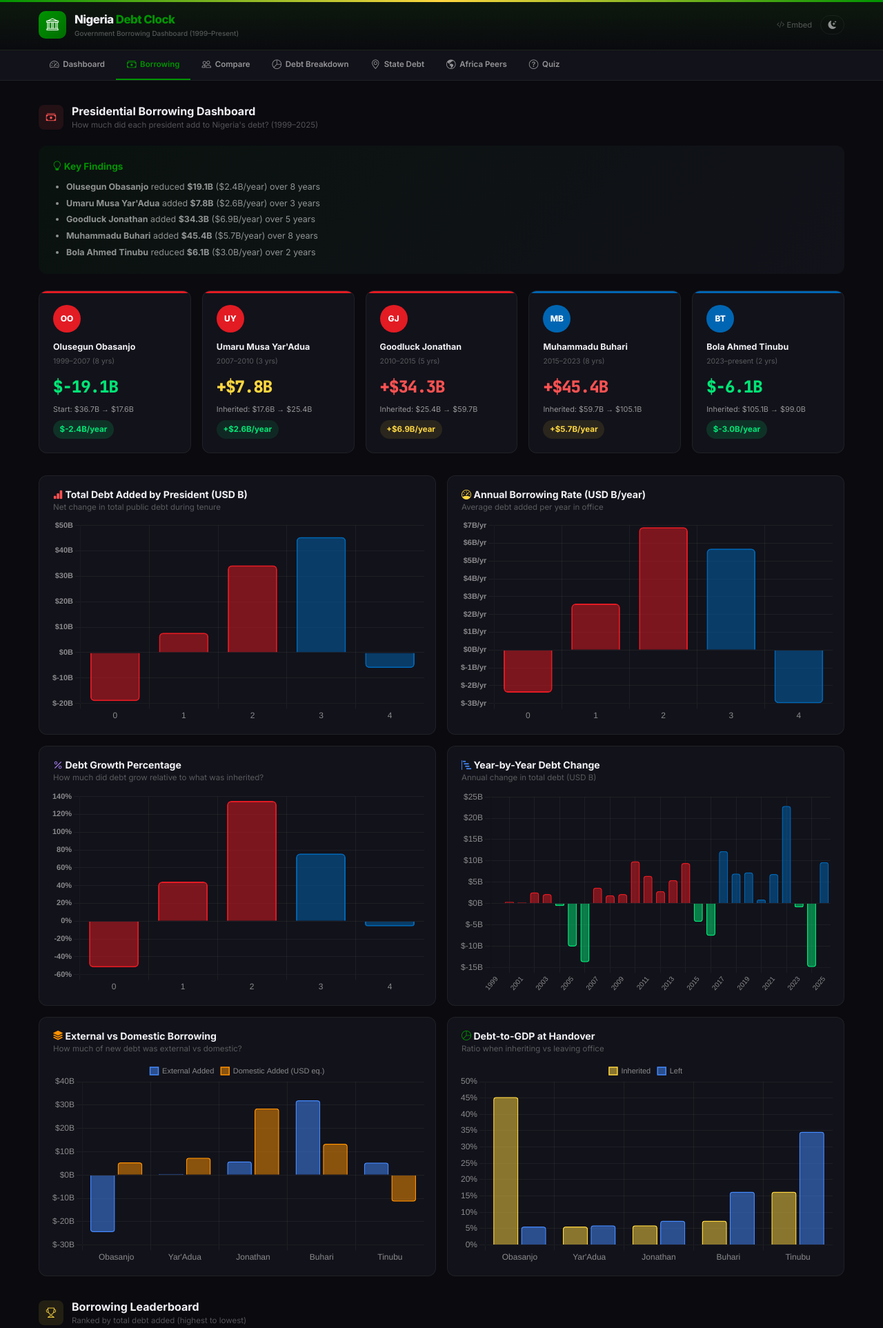
After one commit to femiwill/debt_clock, a Flask app: page /borrowing in a window 1280 px wide. The commit adds this page. Shown: the top 1925 px of the page at 69% size. Run offline with Flask 3, Linux system fonts and the light colour scheme.

Commit message:
Add Presidential Borrowing Dashboard (/borrowing)
- Summary cards showing total debt added, annual borrowing rate per president
- 6 charts: debt added bar, annual rate, growth %, year-by-year waterfall,
  external vs domestic split, debt-to-GDP at handover
- Borrowing leaderboard table ranked by total debt added
- Year-by-year breakdown cards with mini bar visualizations
- Key findings insight box

Co-Authored-By: Claude Opus 4.6 <noreply@anthropic.com>

```diff
--- a/app.py
+++ b/app.py
@@ -576,6 +576,88 @@ def build_pres_summary(pres, prev_last, last, years_label):
     }
 
 
+@app.route('/borrowing')
+def borrowing():
+    presidents = President.query.order_by(President.start_year).all()
+    all_data = EconomicData.query.order_by(EconomicData.year).all()
+    latest_year = all_data[-1].year if all_data else 2025
+
+    pres_data = {}
+    for pres in presidents:
+        pres_data[pres.id] = [d for d in all_data if d.president_id == pres.id]
+
+    borrowing_list = []
+    for i, pres in enumerate(presidents):
+        pdata = pres_data[pres.id]
+        if not pdata:
+            continue
+
+        # Inherited = previous president's last data point
+        if i > 0 and pres_data.get(presidents[i-1].id):
+            prev_last = pres_data[presidents[i-1].id][-1]
+        else:
+            prev_last = pdata[0]
+
+        last = pdata[-1]
+        inherited = prev_last.total_debt_usd
+        left = last.total_debt_usd
+        debt_added = left - inherited
+        years_in_office = (pres.end_year or 2025) - pres.start_year
+        if years_in_office < 1:
+            years_in_office = 1
+        annual_rate = debt_added / years_in_office
+        growth_pct = (debt_added / inherited * 100) if inherited else 0
+
+        # External vs domestic split
+        ext_added = last.external_debt_usd - prev_last.external_debt_usd
+        dom_inherited_usd = (prev_last.domestic_debt_ngn_tn * 1000 / prev_last.exchange_rate_official) if prev_last.exchange_rate_official else 0
+        dom_left_usd = (last.domestic_debt_ngn_tn * 1000 / last.exchange_rate_official) if last.exchange_rate_official else 0
+        dom_added_usd = dom_left_usd - dom_inherited_usd
+
+        # Year-by-year
+        yearly = []
+        max_change = 0
+        for j, d in enumerate(pdata):
+            if j == 0:
+                prev_total = inherited
+            else:
+                prev_total = pdata[j-1].total_debt_usd
+            change = d.total_debt_usd - prev_total
+            if abs(change) > max_change:
+                max_change = abs(change)
+            yearly.append({'year': d.year, 'total': d.total_debt_usd, 'change': round(change, 1)})
+
+        borrowing_list.append({
+            'name': pres.name,
+            'initials': pres.photo_initials,
+            'party_color': pres.party_color,
+            'start': pres.start_year,
+            'end': pres.end_year or 'present',
+            'years_in_office': years_in_office,
+            'inherited': round(inherited, 1),
+            'left': round(left, 1),
+            'debt_added': round(debt_added, 1),
+            'annual_rate': round(annual_rate, 1),
+            'growth_pct': round(growth_pct, 1),
+            'ext_added': round(ext_added, 1),
+            'dom_added_usd': round(dom_added_usd, 1),
+            'd2g_inherited': prev_last.debt_to_gdp,
+            'd2g_left': last.debt_to_gdp,
+            'inherited_label': 'Inherited' if i > 0 else 'Start',
+            'yearly': yearly,
+            'max_change': round(max_change, 1),
+        })
+
+    # Ranked by debt added (highest first)
+    borrowing_ranked = sorted(borrowing_list, key=lambda b: b['debt_added'], reverse=True)
+
+    return render_template('borrowing.html',
+                           borrowing=borrowing_list,
+                           borrowing_ranked=borrowing_ranked,
+                           borrowing_json=borrowing_list,
+                           latest_year=latest_year)
+
+
 @app.route('/compare')
 def compare():
     presidents = President.query.order_by(President.start_year).all()
@@ -685,7 +767,7 @@ def robots_txt():
 @app.route('/sitemap.xml')
 def sitemap_xml():
     base = request.url_root.replace('http://', 'https://').rstrip('/')
-    pages = ['/', '/compare', '/breakdown', '/states', '/africa', '/quiz']
+    pages = ['/', '/borrowing', '/compare', '/breakdown', '/states', '/africa', '/quiz']
     xml = ['<?xml version="1.0" encoding="UTF-8"?>',
            '<urlset xmlns="http://www.sitemaps.org/schemas/sitemap/0.9">']
     for page in pages:
--- a/templates/base.html
+++ b/templates/base.html
@@ -124,6 +124,7 @@
     <div class="container">
         <div class="nav-inner">
             <a href="/" class="{% if request.path == '/' %}active{% endif %}"><i class="bi bi-speedometer2"></i> Dashboard</a>
+            <a href="/borrowing" class="{% if '/borrowing' in request.path %}active{% endif %}"><i class="bi bi-cash-stack"></i> Borrowing</a>
             <a href="/compare" class="{% if '/compare' in request.path %}active{% endif %}"><i class="bi bi-people"></i> Compare</a>
             <a href="/breakdown" class="{% if '/breakdown' in request.path %}active{% endif %}"><i class="bi bi-pie-chart"></i> Debt Breakdown</a>
             <a href="/states" class="{% if '/states' in request.path %}active{% endif %}"><i class="bi bi-geo-alt"></i> State Debt</a>
--- /dev/null
+++ b/templates/borrowing.html
@@ -0,0 +1,334 @@
+{% extends "base.html" %}
+{% block title %}Presidential Borrowing Dashboard — Nigeria Debt Clock{% endblock %}
+{% block description %}How much did each Nigerian president borrow? Total debt added, annual borrowing rate, and year-by-year breakdown since 1999.{% endblock %}
+
+{% block extra_styles %}
+/* Summary cards */
+.borrow-summary { display: grid; grid-template-columns: repeat(auto-fit, minmax(200px, 1fr)); gap: 1rem; margin-bottom: 2rem; }
+.borrow-card { background: var(--bg-card); border: 1px solid var(--border); border-radius: var(--radius); padding: 1.25rem; position: relative; overflow: hidden; transition: all 0.3s; }
+.borrow-card:hover { border-color: var(--border-hover); transform: translateY(-2px); box-shadow: 0 8px 24px rgba(0,0,0,0.2); }
+.borrow-card .bc-accent { position: absolute; top: 0; left: 0; right: 0; height: 3px; }
+.borrow-card .bc-avatar { width: 40px; height: 40px; border-radius: 50%; display: flex; align-items: center; justify-content: center; font-weight: 800; font-size: 0.75rem; color: #fff; margin-bottom: 0.75rem; }
+.borrow-card .bc-name { font-size: 0.78rem; font-weight: 700; margin-bottom: 0.15rem; }
+.borrow-card .bc-years { font-size: 0.65rem; color: var(--text-tertiary); margin-bottom: 0.75rem; }
+.borrow-card .bc-amount { font-family: 'JetBrains Mono', monospace; font-size: 1.5rem; font-weight: 800; letter-spacing: -1px; }
+.borrow-card .bc-sub { font-size: 0.68rem; color: var(--text-secondary); margin-top: 0.35rem; }
+.borrow-card .bc-rate { font-size: 0.72rem; margin-top: 0.5rem; padding: 0.3rem 0.6rem; border-radius: 50px; display: inline-block; font-weight: 700; }
+.rate-high { background: rgba(255,82,82,0.1); color: var(--red); }
+.rate-med { background: rgba(255,215,64,0.1); color: var(--gold); }
+.rate-low { background: rgba(0,230,118,0.1); color: var(--green); }
+.rate-neg { background: rgba(0,230,118,0.15); color: var(--green); }
+
+/* Ranking table */
+.rank-table { width: 100%; border-collapse: collapse; margin-top: 1rem; }
+.rank-table th { background: var(--bg-card); border: 1px solid var(--border); padding: 0.65rem 0.85rem; text-align: left; font-weight: 700; font-size: 0.7rem; text-transform: uppercase; letter-spacing: 0.5px; color: var(--text-tertiary); }
+.rank-table td { border: 1px solid var(--border); padding: 0.65rem 0.85rem; font-size: 0.82rem; }
+.rank-table tr:hover { background: var(--bg-card-hover); }
+.rank-table .mono { font-family: 'JetBrains Mono', monospace; font-weight: 700; }
+.rank-medal { font-size: 1.1rem; }
+
+/* Year-by-year */
+.yby-grid { display: grid; grid-template-columns: repeat(auto-fit, minmax(340px, 1fr)); gap: 1rem; margin-top: 1.5rem; }
+.yby-card { background: var(--bg-card); border: 1px solid var(--border); border-radius: var(--radius); overflow: hidden; }
+.yby-head { padding: 0.85rem 1.25rem; border-bottom: 1px solid var(--border); display: flex; align-items: center; gap: 0.75rem; }
+.yby-avatar { width: 32px; height: 32px; border-radius: 50%; display: flex; align-items: center; justify-content: center; font-weight: 800; font-size: 0.65rem; color: #fff; flex-shrink: 0; }
+.yby-body { padding: 0.75rem 1.25rem; }
+.yby-row { display: flex; justify-content: space-between; align-items: center; padding: 0.35rem 0; border-bottom: 1px solid var(--border); font-size: 0.78rem; }
+.yby-row:last-child { border-bottom: none; }
+.yby-year { color: var(--text-secondary); font-weight: 600; }
+.yby-val { font-family: 'JetBrains Mono', monospace; font-weight: 700; }
+.yby-bar { height: 4px; border-radius: 2px; margin-top: 0.2rem; }
+
+/* Insight box */
+.insight-box { background: linear-gradient(135deg, rgba(0,148,1,0.06), var(--bg-card)); border: 1px solid var(--ng-green)33; border-radius: var(--radius); padding: 1.25rem; margin-bottom: 1.5rem; }
+.insight-box h4 { font-size: 0.85rem; color: var(--ng-green); margin-bottom: 0.5rem; }
+.insight-box p { font-size: 0.78rem; color: var(--text-secondary); line-height: 1.7; }
+.insight-box ul { font-size: 0.78rem; color: var(--text-secondary); line-height: 1.9; padding-left: 1.25rem; margin-top: 0.35rem; }
+
+@media (max-width: 768px) { .yby-grid { grid-template-columns: 1fr; } }
+{% endblock %}
+
+{% block content %}
+<section class="section">
+    <div class="container">
+        <div class="section-head">
+            <div class="section-icon" style="background:rgba(255,82,82,0.1);color:var(--red);"><i class="bi bi-cash-stack"></i></div>
+            <div>
+                <div class="section-title">Presidential Borrowing Dashboard</div>
+                <div class="section-sub">How much did each president add to Nigeria's debt? (1999–{{ latest_year }})</div>
+            </div>
+        </div>
+
+        <!-- Key insight -->
+        <div class="insight-box">
+            <h4><i class="bi bi-lightbulb"></i> Key Findings</h4>
+            <ul>
+                {% for b in borrowing %}
+                <li><strong>{{ b.name }}</strong> {{ 'reduced' if b.debt_added < 0 else 'added' }} <strong>{{ '$%.1f'|format(b.debt_added|abs) }}B</strong> ({{ '$%.1f'|format(b.annual_rate|abs) }}B/year) over {{ b.years_in_office }} years</li>
+                {% endfor %}
+            </ul>
+        </div>
+
+        <!-- Summary cards -->
+        <div class="borrow-summary">
+            {% for b in borrowing %}
+            <div class="borrow-card">
+                <div class="bc-accent" style="background:{{ b.party_color }};"></div>
+                <div class="bc-avatar" style="background:{{ b.party_color }};">{{ b.initials }}</div>
+                <div class="bc-name">{{ b.name }}</div>
+                <div class="bc-years">{{ b.start }}–{{ b.end }} ({{ b.years_in_office }} yrs)</div>
+                <div class="bc-amount" style="color:{% if b.debt_added < 0 %}var(--green){% elif b.debt_added > 30 %}var(--red){% else %}var(--gold){% endif %};">
+                    {{ '+' if b.debt_added > 0 }}${{ '%.1f'|format(b.debt_added) }}B
+                </div>
+                <div class="bc-sub">
+                    {{ b.inherited_label }}: ${{ '%.1f'|format(b.inherited) }}B &rarr; ${{ '%.1f'|format(b.left) }}B
+                </div>
+                <div class="bc-rate {% if b.annual_rate > 8 %}rate-high{% elif b.annual_rate > 3 %}rate-med{% elif b.annual_rate >= 0 %}rate-low{% else %}rate-neg{% endif %}">
+                    {{ '+' if b.annual_rate > 0 }}${{ '%.1f'|format(b.annual_rate) }}B/year
+                </div>
+            </div>
+            {% endfor %}
+        </div>
+
+        <!-- Charts -->
+        <div class="chart-grid">
+            <!-- Total Debt Added Bar -->
+            <div class="chart-card">
+                <div class="chart-head"><div>
+                    <div class="section-title" style="font-size:0.88rem;"><i class="bi bi-bar-chart-fill" style="color:var(--red);"></i> Total Debt Added by President (USD B)</div>
+                    <div class="section-sub">Net change in total public debt during tenure</div>
+                </div></div>
+                <div class="chart-body"><canvas id="debtAddedChart"></canvas></div>
+            </div>
+
+            <!-- Annual Borrowing Rate -->
+            <div class="chart-card">
+                <div class="chart-head"><div>
+                    <div class="section-title" style="font-size:0.88rem;"><i class="bi bi-speedometer" style="color:var(--gold);"></i> Annual Borrowing Rate (USD B/year)</div>
+                    <div class="section-sub">Average debt added per year in office</div>
+                </div></div>
+                <div class="chart-body"><canvas id="annualRateChart"></canvas></div>
+            </div>
+
+            <!-- Debt Growth % -->
+            <div class="chart-card">
+                <div class="chart-head"><div>
+                    <div class="section-title" style="font-size:0.88rem;"><i class="bi bi-percent" style="color:var(--purple);"></i> Debt Growth Percentage</div>
+                    <div class="section-sub">How much did debt grow relative to what was inherited?</div>
+                </div></div>
+                <div class="chart-body"><canvas id="debtGrowthChart"></canvas></div>
+            </div>
+
+            <!-- Year-by-Year Waterfall -->
+            <div class="chart-card">
+                <div class="chart-head"><div>
+                    <div class="section-title" style="font-size:0.88rem;"><i class="bi bi-bar-chart-steps" style="color:var(--blue);"></i> Year-by-Year Debt Change</div>
+                    <div class="section-sub">Annual change in total debt (USD B)</div>
+                </div></div>
+                <div class="chart-body"><canvas id="waterfallChart"></canvas></div>
+            </div>
+
+            <!-- External vs Domestic Split -->
+            <div class="chart-card">
+                <div class="chart-head"><div>
+                    <div class="section-title" style="font-size:0.88rem;"><i class="bi bi-stack" style="color:var(--orange);"></i> External vs Domestic Borrowing</div>
+                    <div class="section-sub">How much of new debt was external vs domestic?</div>
+                </div></div>
+                <div class="chart-body"><canvas id="extDomChart"></canvas></div>
+            </div>
+
+            <!-- Debt-to-GDP at Handover -->
+            <div class="chart-card">
+                <div class="chart-head"><div>
+                    <div class="section-title" style="font-size:0.88rem;"><i class="bi bi-pie-chart" style="color:var(--ng-green);"></i> Debt-to-GDP at Handover</div>
+                    <div class="section-sub">Ratio when inheriting vs leaving office</div>
+                </div></div>
+                <div class="chart-body"><canvas id="d2gHandoverChart"></canvas></div>
+            </div>
+        </div>
+
+        <!-- Ranking Table -->
+        <div style="margin-top:2rem;">
+            <div class="section-head">
+                <div class="section-icon" style="background:rgba(255,215,64,0.1);color:var(--gold);"><i class="bi bi-trophy"></i></div>
+                <div>
+                    <div class="section-title">Borrowing Leaderboard</div>
+                    <div class="section-sub">Ranked by total debt added (highest to lowest)</div>
+                </div>
+            </div>
+            <table class="rank-table">
+                <thead>
+                    <tr>
+                        <th>Rank</th>
+                        <th>President</th>
+                        <th>Years</th>
+                        <th>Inherited</th>
+                        <th>Left</th>
+                        <th>Debt Added</th>
+                        <th>Annual Rate</th>
+                        <th>Growth %</th>
+                    </tr>
+                </thead>
+                <tbody>
+                    {% for b in borrowing_ranked %}
+                    <tr>
+                        <td><span class="rank-medal">{% if loop.index == 1 %}🥇{% elif loop.index == 2 %}🥈{% elif loop.index == 3 %}🥉{% else %}{{ loop.index }}{% endif %}</span></td>
+                        <td><strong>{{ b.name }}</strong></td>
+                        <td>{{ b.start }}–{{ b.end }}</td>
+                        <td class="mono">${{ '%.1f'|format(b.inherited) }}B</td>
+                        <td class="mono">${{ '%.1f'|format(b.left) }}B</td>
+                        <td class="mono" style="color:{% if b.debt_added < 0 %}var(--green){% else %}var(--red){% endif %};">{{ '+' if b.debt_added > 0 }}${{ '%.1f'|format(b.debt_added) }}B</td>
+                        <td class="mono">${{ '%.1f'|format(b.annual_rate) }}B/yr</td>
+                        <td class="mono" style="color:{% if b.growth_pct < 0 %}var(--green){% elif b.growth_pct > 50 %}var(--red){% else %}var(--gold){% endif %};">{{ '+' if b.growth_pct > 0 }}{{ '%.0f'|format(b.growth_pct) }}%</td>
+                    </tr>
+                    {% endfor %}
+                </tbody>
+            </table>
+        </div>
+
+        <!-- Year-by-Year Breakdown per President -->
+        <div style="margin-top:2rem;">
+            <div class="section-head">
+                <div class="section-icon" style="background:rgba(68,138,255,0.1);color:var(--blue);"><i class="bi bi-calendar3"></i></div>
+                <div>
+                    <div class="section-title">Year-by-Year Breakdown</div>
+                    <div class="section-sub">Annual debt change under each president</div>
+                </div>
+            </div>
+            <div class="yby-grid">
+                {% for b in borrowing %}
+                <div class="yby-card">
+                    <div class="yby-head" style="background:linear-gradient(135deg, {{ b.party_color }}12, transparent);">
+                        <div class="yby-avatar" style="background:{{ b.party_color }};">{{ b.initials }}</div>
+                        <div>
+                            <div style="font-weight:700;font-size:0.85rem;">{{ b.name }}</div>
+                            <div style="font-size:0.68rem;color:var(--text-tertiary);">{{ b.start }}–{{ b.end }} &middot; Total: {{ '+' if b.debt_added > 0 }}${{ '%.1f'|format(b.debt_added) }}B</div>
+                        </div>
+                    </div>
+                    <div class="yby-body">
+                        {% for yr in b.yearly %}
+                        <div class="yby-row">
+                            <span class="yby-year">{{ yr.year }}</span>
+                            <span class="yby-val" style="color:{% if yr.change < 0 %}var(--green){% elif yr.change > 5 %}var(--red){% else %}var(--gold){% endif %};">
+                                ${{ '%.1f'|format(yr.total) }}B
+                                <span style="font-size:0.65rem;opacity:0.7;">({{ '+' if yr.change > 0 }}{{ '%.1f'|format(yr.change) }})</span>
+                            </span>
+                        </div>
+                        {% set max_change = b.max_change if b.max_change > 0 else 1 %}
+                        <div class="yby-bar" style="width:{{ (yr.change|abs / max_change * 100)|round }}%;background:{% if yr.change < 0 %}var(--green){% else %}{{ b.party_color }}{% endif %};"></div>
+                        {% endfor %}
+                    </div>
+                </div>
+                {% endfor %}
+            </div>
+        </div>
+    </div>
+</section>
+{% endblock %}
+
+{% block scripts %}
+<script>
+const borrowing = {{ borrowing_json | tojson }};
+const isDark = () => document.documentElement.getAttribute('data-theme') === 'dark';
+const tc = () => isDark() ? 'rgba(255,255,255,0.5)' : 'rgba(0,0,0,0.5)';
+const gc = () => isDark() ? 'rgba(255,255,255,0.05)' : 'rgba(0,0,0,0.06)';
+
+const names = borrowing.map(b => b.name.split(' ').pop());
+const colors = borrowing.map(b => b.party_color);
+
+function barChart(id, data, label, cb, horizontal) {
+    const opts = {
+        responsive: true, maintainAspectRatio: false,
+        indexAxis: horizontal ? 'y' : 'x',
+        plugins: { legend: { display: false } },
+        scales: {
+            x: { ticks: { color: tc(), callback: horizontal ? cb : undefined }, grid: { color: gc() } },
+            y: { ticks: { color: tc(), font: { size: 11, weight: '600' }, callback: horizontal ? undefined : cb }, grid: { color: gc() } }
+        }
+    };
+    new Chart(document.getElementById(id), {
+        type: 'bar',
+        data: { labels: names, datasets: [{ label, data, backgroundColor: colors.map(c => c + '80'), borderColor: colors, borderWidth: 2, borderRadius: 6 }] },
+        options: opts
+    });
+}
+
+// 1. Total Debt Added
+barChart('debtAddedChart', borrowing.map(b => b.debt_added), 'Debt Added', v => '$' + v + 'B');
+
+// 2. Annual Rate
+barChart('annualRateChart', borrowing.map(b => b.annual_rate), 'Annual Rate', v => '$' + v + 'B/yr');
+
+// 3. Debt Growth %
+barChart('debtGrowthChart', borrowing.map(b => b.growth_pct), 'Growth', v => v + '%');
+
+// 4. Year-by-Year Waterfall
+(function() {
+    const years = [], changes = [], bgColors = [], bdColors = [];
+    borrowing.forEach(b => {
+        b.yearly.forEach(yr => {
+            years.push(yr.year);
+            changes.push(yr.change);
+            bgColors.push(yr.change < 0 ? '#00e67680' : b.party_color + '80');
+            bdColors.push(yr.change < 0 ? '#00e676' : b.party_color);
+        });
+    });
+    new Chart(document.getElementById('waterfallChart'), {
+        type: 'bar',
+        data: { labels: years, datasets: [{ label: 'Annual Change', data: changes, backgroundColor: bgColors, borderColor: bdColors, borderWidth: 1.5, borderRadius: 4 }] },
+        options: {
+            responsive: true, maintainAspectRatio: false,
+            plugins: { legend: { display: false } },
+            scales: {
+                x: { ticks: { color: tc(), font: { size: 10 } }, grid: { color: gc() } },
+                y: { ticks: { color: tc(), callback: v => '$' + v + 'B' }, grid: { color: gc() } }
+            }
+        }
+    });
+})();
+
+// 5. External vs Domestic
+(function() {
+    new Chart(document.getElementById('extDomChart'), {
+        type: 'bar',
+        data: {
+            labels: names,
+            datasets: [
+                { label: 'External Added', data: borrowing.map(b => b.ext_added), backgroundColor: '#448aff80', borderColor: '#448aff', borderWidth: 1.5, borderRadius: 4 },
+                { label: 'Domestic Added (USD eq.)', data: borrowing.map(b => b.dom_added_usd), backgroundColor: '#ff910080', borderColor: '#ff9100', borderWidth: 1.5, borderRadius: 4 },
+            ]
+        },
+        options: {
+            responsive: true, maintainAspectRatio: false,
+            plugins: { legend: { display: true, labels: { color: tc(), font: { size: 11 }, boxWidth: 12 } } },
+            scales: {
+                x: { stacked: false, ticks: { color: tc() }, grid: { color: gc() } },
+                y: { ticks: { color: tc(), callback: v => '$' + v + 'B' }, grid: { color: gc() } }
+            }
+        }
+    });
+})();
+
+// 6. Debt-to-GDP at Handover
+(function() {
+    new Chart(document.getElementById('d2gHandoverChart'), {
+        type: 'bar',
+        data: {
+            labels: names,
+            datasets: [
+                { label: 'Inherited', data: borrowing.map(b => b.d2g_inherited), backgroundColor: '#ffd74080', borderColor: '#ffd740', borderWidth: 1.5, borderRadius: 4 },
+                { label: 'Left', data: borrowing.map(b => b.d2g_left), backgroundColor: '#448aff80', borderColor: '#448aff', borderWidth: 1.5, borderRadius: 4 },
+            ]
+        },
+        options: {
+            responsive: true, maintainAspectRatio: false,
+            plugins: { legend: { display: true, labels: { color: tc(), font: { size: 11 }, boxWidth: 12 } } },
+            scales: {
+                x: { ticks: { color: tc() }, grid: { color: gc() } },
+                y: { ticks: { color: tc(), callback: v => v + '%' }, grid: { color: gc() } }
+            }
+        }
+    });
+})();
+</script>
+{% endblock %}
```
